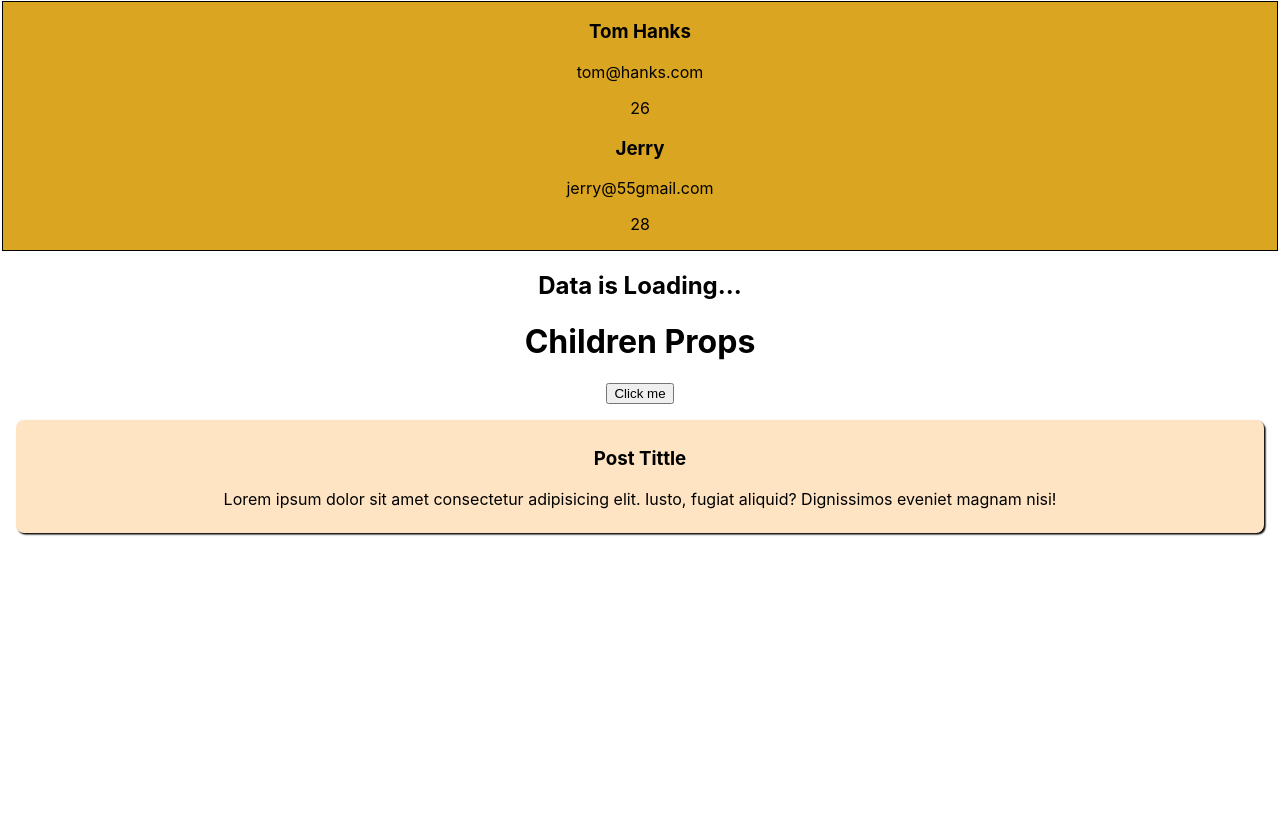
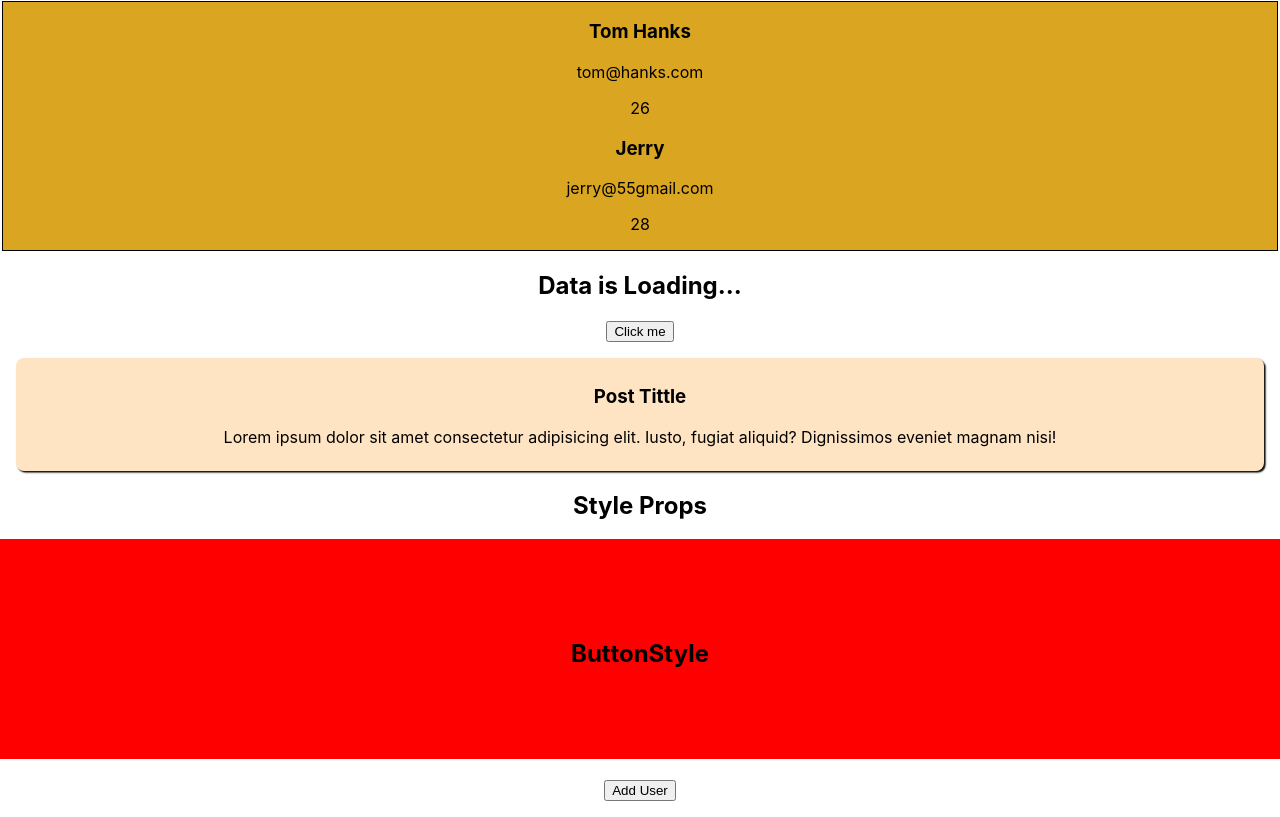
Before and after one commit to tanvirrifat1/TypeScript-Basic, a React (Create React App) app: page / in a window 1280 px wide. Shown: the part 599-1416 px from the top of the page. Before the commit the page ends 1148 px from the top, so only its background shows below. Built offline with nearby package versions, Linux system fonts and the light colour scheme.

Commit message:
added UseHook

```diff
--- a/src/App.tsx
+++ b/src/App.tsx
@@ -1,6 +1,7 @@
-import React from 'react';
+import React, { useState } from 'react';
 import './App.css';
 import Button from './Component/Button';
+import ButtonStyle from './Component/ButtonStyle';
 import DataFetch from './Component/DataFetch';
 import Post from './Component/Post';
 import User from './Component/User';
@@ -35,9 +36,22 @@ const users=[
   },
 ]
 
+const btnStyle={backgroundColor:"red", padding:"100px", height:"20px"}
 
+type user={
+  id:number;
+  name:string;
+}
 
 function App() {
+
+  const [user,setUser]=useState<null | user>(null)
+
+  const handleAddUser=()=>{
+    setUser({id:1,name:'Rifat'})
+    console.log(user)
+  }
+
   return (
     <div className="App">
       <h1>React Typescript</h1>
@@ -45,9 +59,13 @@ function App() {
       <User user={user2}/>
       <UserDemo users={users}/>
       <DataFetch status ="loading"/>
-      <h1>Children Props</h1>
       <Button>Click me</Button>
       <Post></Post>
+      <h2>Style Props</h2>
+      <ButtonStyle btnStyle={btnStyle}/>
+
+      <button onClick={handleAddUser}>Add User</button>
+      <p>{user?.name}</p>
     </div>
   );
 }
--- /dev/null
+++ b/src/Component/ButtonStyle.tsx
@@ -0,0 +1,15 @@
+import React from 'react';
+
+type ButtonStyleProps={
+    btnStyle:React.CSSProperties
+}
+
+const ButtonStyle = (props:ButtonStyleProps) => {
+    return (
+        <div>
+            <h2 style={props.btnStyle}>ButtonStyle</h2>
+        </div>
+    );
+};
+
+export default ButtonStyle;
```
